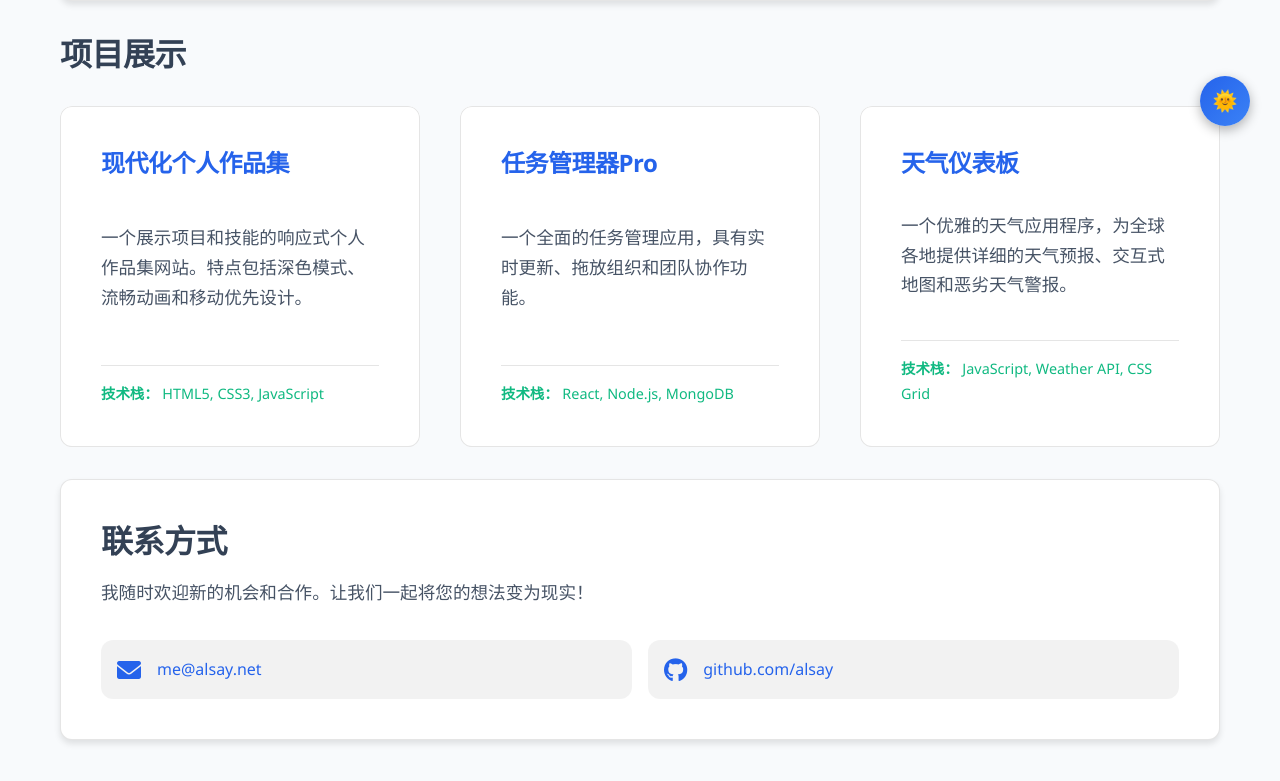
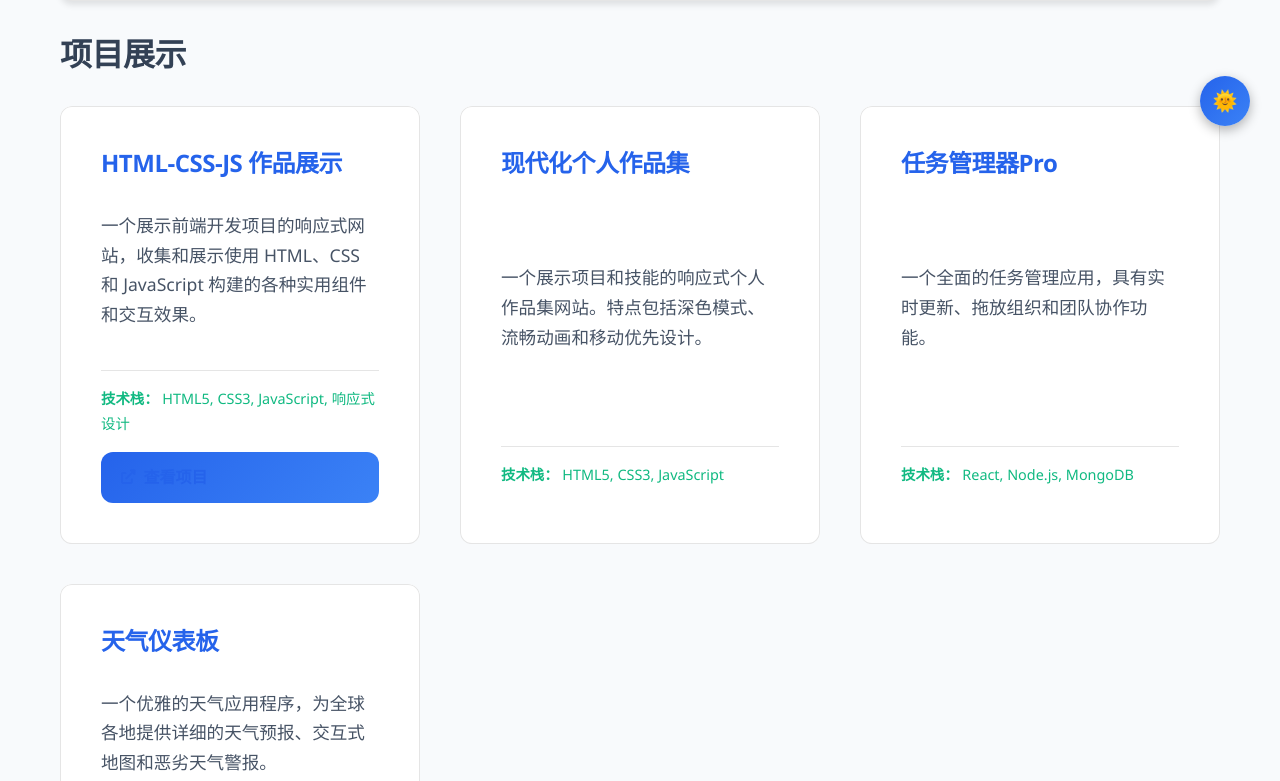
Before and after one commit to Al-say/review, a plain HTML site: page index.html in a window 1280 px wide. Shown: the part 644-1425 px from the top of the page. Drawn offline with Linux system fonts and the light colour scheme; some packages are replaced by stand-ins of ours; a script that the page names is missing; a small style sheet from the web is missing.

Commit message:
feat: 添加HTML-CSS-JS项目展示和优化项目卡片样式

```diff
--- a/css/styles.css
+++ b/css/styles.css
@@ -272,6 +272,39 @@ nav a:focus-visible {
     border-top: 1px solid rgba(0,0,0,0.1);
     font-size: 0.9rem;
     color: var(--accent-color);
+    margin-bottom: 1rem;
+}
+
+.project-link {
+    display: inline-flex;
+    align-items: center;
+    gap: 0.5rem;
+    padding: 0.75rem 1.25rem;
+    background: var(--gradient-primary);
+    color: white;
+    text-decoration: none;
+    border-radius: var(--border-radius);
+    font-weight: 600;
+    transition: all var(--transition-speed);
+    margin-top: auto;
+}
+
+.project-link:hover {
+    transform: translateY(-2px);
+    box-shadow: var(--card-shadow);
+}
+
+.project-link i {
+    font-size: 0.9em;
+    transition: transform var(--transition-speed);
+}
+
+.project-link:hover i {
+    transform: translate(3px, -3px);
+}
+
+.dark-mode .project-link {
+    background: var(--gradient-secondary);
 }
 
 footer {
--- a/index.html
+++ b/index.html
@@ -93,6 +93,18 @@
             <section id="projects">
                 <h2>项目展示</h2>
                 <div class="projects">
+                <div class="project-card" itemscope itemtype="http://schema.org/CreativeWork">
+                    <div class="card">
+                        <h3 itemprop="name">HTML-CSS-JS 作品展示</h3>
+                        <p itemprop="description">一个展示前端开发项目的响应式网站，收集和展示使用 HTML、CSS 和 JavaScript 构建的各种实用组件和交互效果。</p>
+                        <div class="technologies" itemprop="keywords">
+                            <strong>技术栈：</strong> HTML5, CSS3, JavaScript, 响应式设计
+                        </div>
+                        <a href="https://al-say.github.io/HTML-CSS-JS/" class="project-link" target="_blank" rel="noopener noreferrer">
+                            <i class="fas fa-external-link-alt"></i> 查看项目
+                        </a>
+                    </div>
+                </div>
                 <div class="project-card" itemscope itemtype="http://schema.org/CreativeWork">
                     <div class="card">
                         <h3 itemprop="name">现代化个人作品集</h3>
```
Lines whose indentation alone changed are shown as unchanged.
